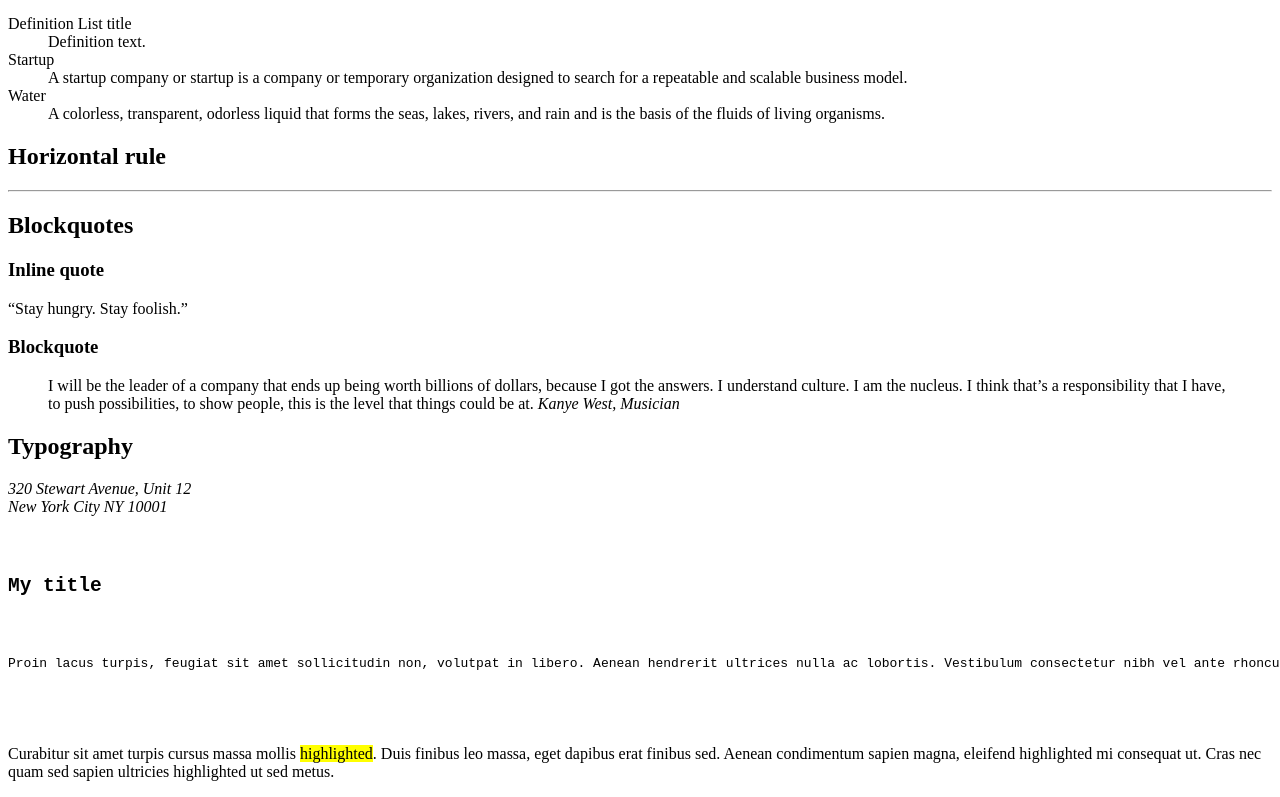
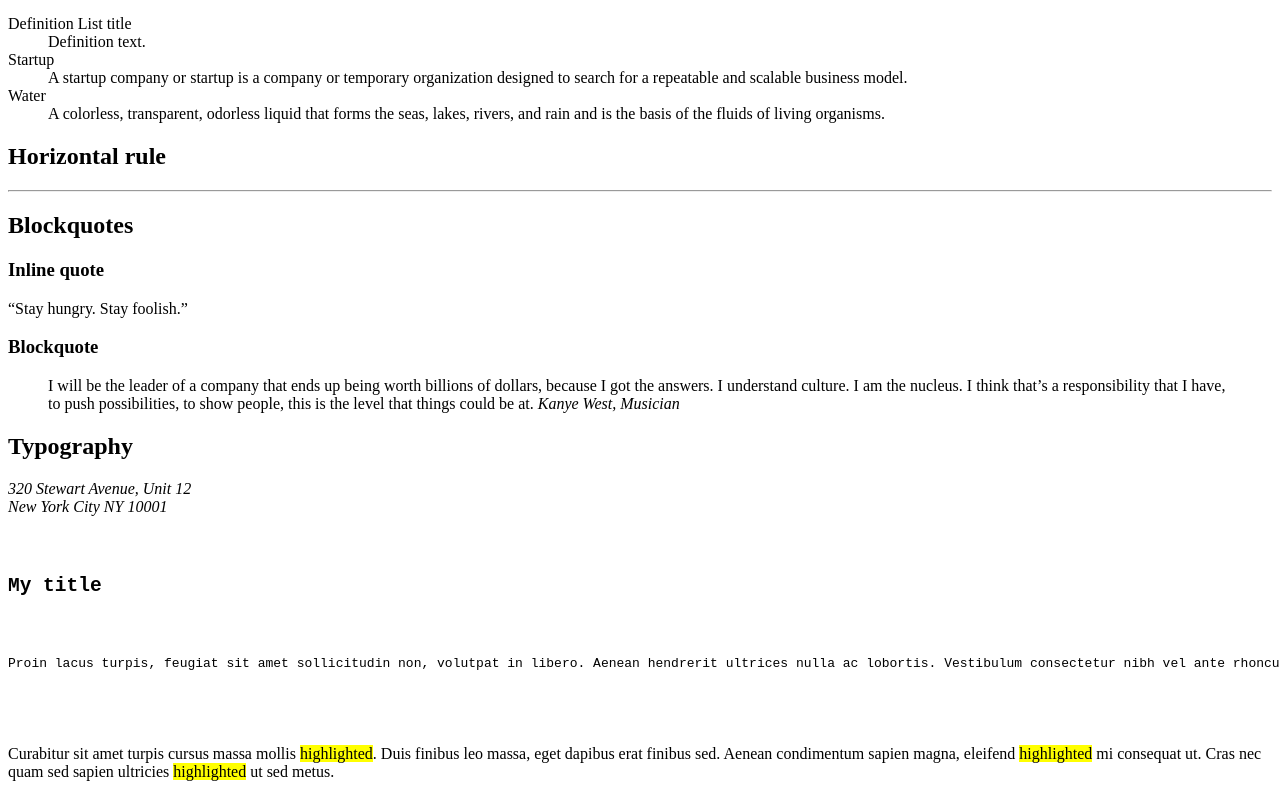
Before and after one commit to jhonpulido1990/holbertonschool-web_front_end, a plain HTML site: page 0x00-html_advanced/32-styleguide.html in a window 1280 px wide. Shown: the part 805-1602 px from the top of the page. Drawn offline with Linux system fonts and the light colour scheme.

Commit message:
add mark in html

```diff
--- a/0x00-html_advanced/32-styleguide.html
+++ b/0x00-html_advanced/32-styleguide.html
@@ -99,7 +99,7 @@
                 </pre>
             </div>
             <div>
-                <p>Curabitur sit amet turpis cursus massa mollis <mark>highlighted</mark>. Duis finibus leo massa, eget dapibus erat finibus sed. Aenean condimentum sapien magna, eleifend highlighted mi consequat ut. Cras nec quam sed sapien ultricies highlighted ut sed metus.</p>
+                <p>Curabitur sit amet turpis cursus massa mollis <mark>highlighted</mark>. Duis finibus leo massa, eget dapibus erat finibus sed. Aenean condimentum sapien magna, eleifend <mark>highlighted</mark> mi consequat ut. Cras nec quam sed sapien ultricies <mark>highlighted</mark> ut sed metus.</p>
             </div>
         </section>
     </main>
```
